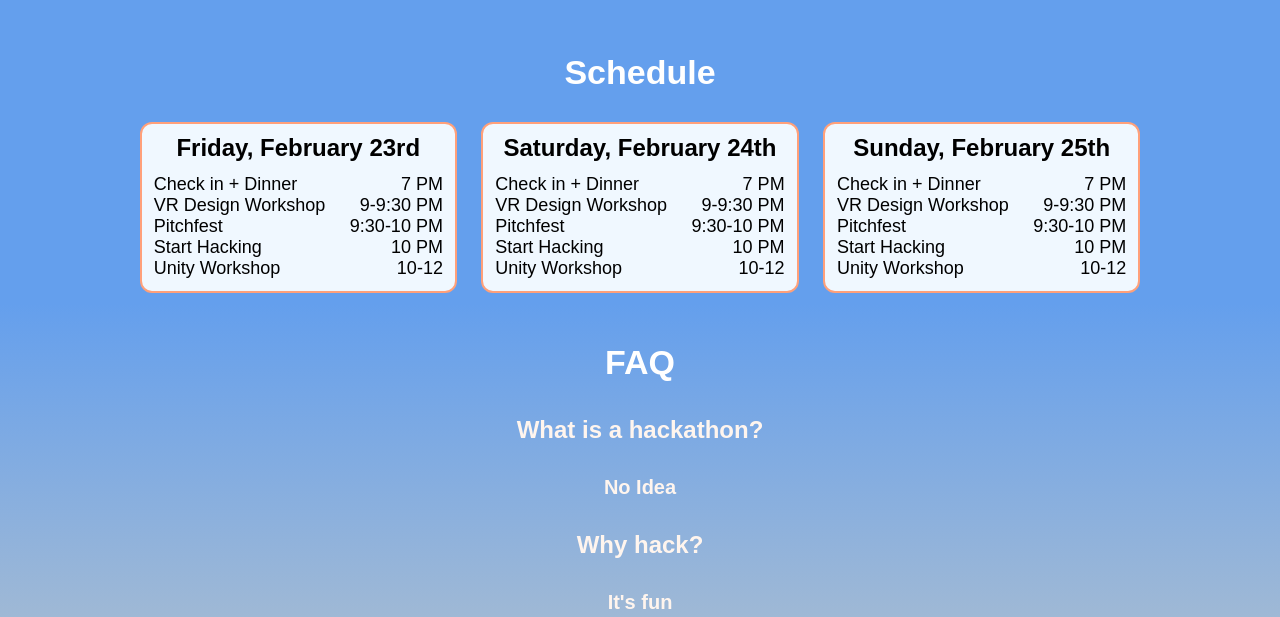
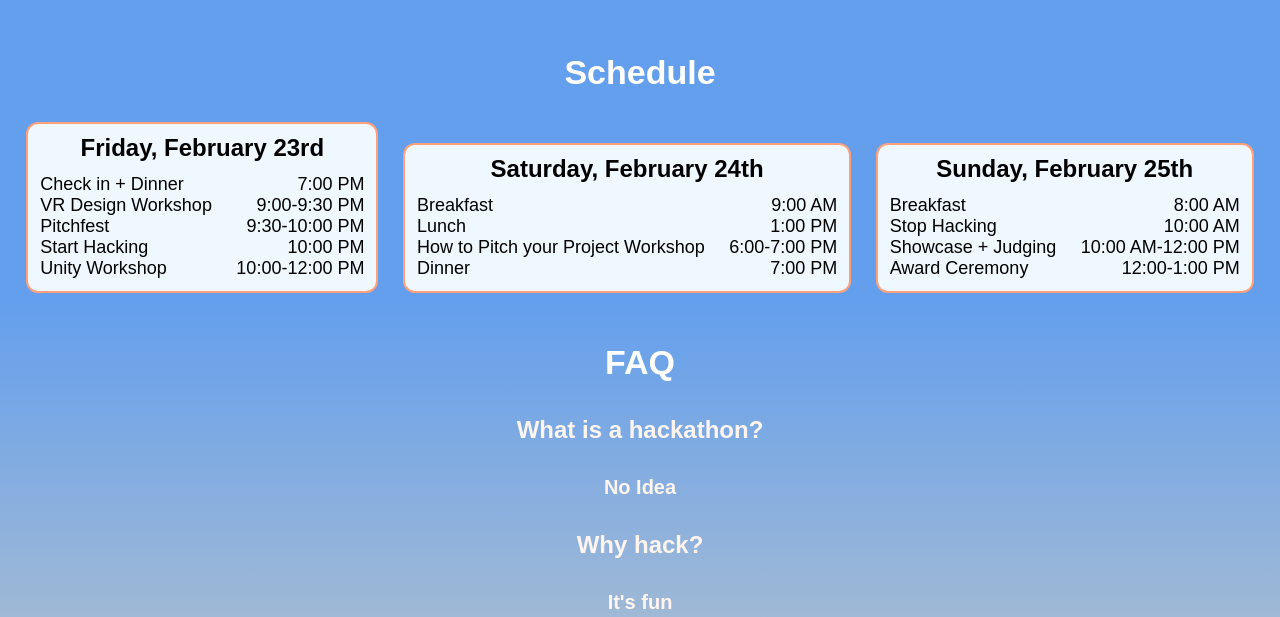
Before and after one commit to TritonXR/hackXRsite, a plain HTML site: page site.html in a window 1280 px wide. Shown: the part 883-1500 px from the top of the page. Drawn offline with Linux system fonts and the light colour scheme.

Commit message:
Fixed logo path and updated schedule

```diff
--- a/site.html
+++ b/site.html
@@ -9,7 +9,7 @@
 <body>
   <div class="container-format-1">
     <div class = "container text-center">
-      <img id="logo" src="img/hackxr.png"/>
+      <img id="logo" src="img/hackxr_logo.png"/>
       <div class = "xr-event-description">
         <h2>UC San Diego Computer Science Building</h2>
         <h2>Feb 23-25, 2017</h2>
@@ -35,45 +35,41 @@
             <div>Unity Workshop</div>
           </div>
           <div class="schedule-col schedule-time text-right">
-            <div>7 PM</div>
-            <div>9-9:30 PM </div>
-            <div>9:30-10 PM </div>
-            <div>10 PM </div>
-            <div>10-12 </div>
+            <div>7:00 PM</div>
+            <div>9:00-9:30 PM </div>
+            <div>9:30-10:00 PM </div>
+            <div>10:00 PM </div>
+            <div>10:00-12:00 PM </div>
           </div>
         </div>
         <div class="schedule-day">
           <h2 id="day">Saturday, February 24th</h2>
           <div class="schedule-col schedule-event text-left">
-            <div>Check in + Dinner</div>
-            <div>VR Design Workshop</div>
-            <div>Pitchfest</div>
-            <div>Start Hacking</div>
-            <div>Unity Workshop</div>
+            <div>Breakfast</div>
+            <div>Lunch</div>
+            <div>How to Pitch your Project Workshop</div>
+            <div>Dinner</div>
           </div>
           <div class="schedule-col schedule-time text-right">
-            <div>7 PM</div>
-            <div>9-9:30 PM </div>
-            <div>9:30-10 PM </div>
-            <div>10 PM </div>
-            <div>10-12 </div>
+            <div>9:00 AM</div>
+            <div>1:00 PM </div>
+            <div>6:00-7:00 PM </div>
+            <div>7:00 PM </div>
           </div>
         </div>
         <div class="schedule-day">
           <h2 id="day">Sunday, February 25th</h2>
           <div class="schedule-col schedule-event text-left">
-            <div>Check in + Dinner</div>
-            <div>VR Design Workshop</div>
-            <div>Pitchfest</div>
-            <div>Start Hacking</div>
-            <div>Unity Workshop</div>
+            <div>Breakfast</div>
+            <div>Stop Hacking</div>
+            <div>Showcase + Judging</div>
+            <div>Award Ceremony</div>
           </div>
           <div class="schedule-col schedule-time text-right">
-            <div>7 PM</div>
-            <div>9-9:30 PM </div>
-            <div>9:30-10 PM </div>
-            <div>10 PM </div>
-            <div>10-12 </div>
+            <div>8:00 AM</div>
+            <div>10:00 AM </div>
+            <div>10:00 AM-12:00 PM </div>
+            <div>12:00-1:00 PM </div>
           </div>
         </div>
       </div>
```
Also changed, not shown: 1 other file.
